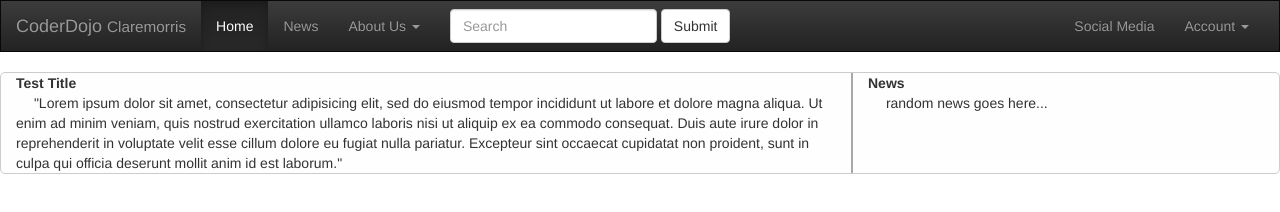
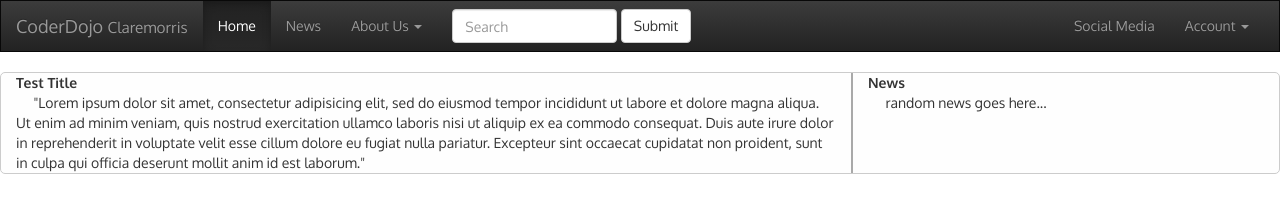
Before and after one commit to ciaranpflanagan/CoderDojo-Claremorris, a plain HTML site: page index.html in a window 1280 px wide. Drawn offline with nearby package versions, Linux system fonts and the light colour scheme; a script that the page names is missing.

Commit message:
Changed font to Oxygen.
has normal and bold version.

```diff
--- a/css/style.css
+++ b/css/style.css
@@ -1,3 +1,9 @@
+/* BEFORE EDITING... READ THE README.txt! */
+
+body {
+	font-family: 'Oxygen', sans-serif;
+}
+
 .navbar-jonathan {
 	border-radius: 0px;
 }
```
